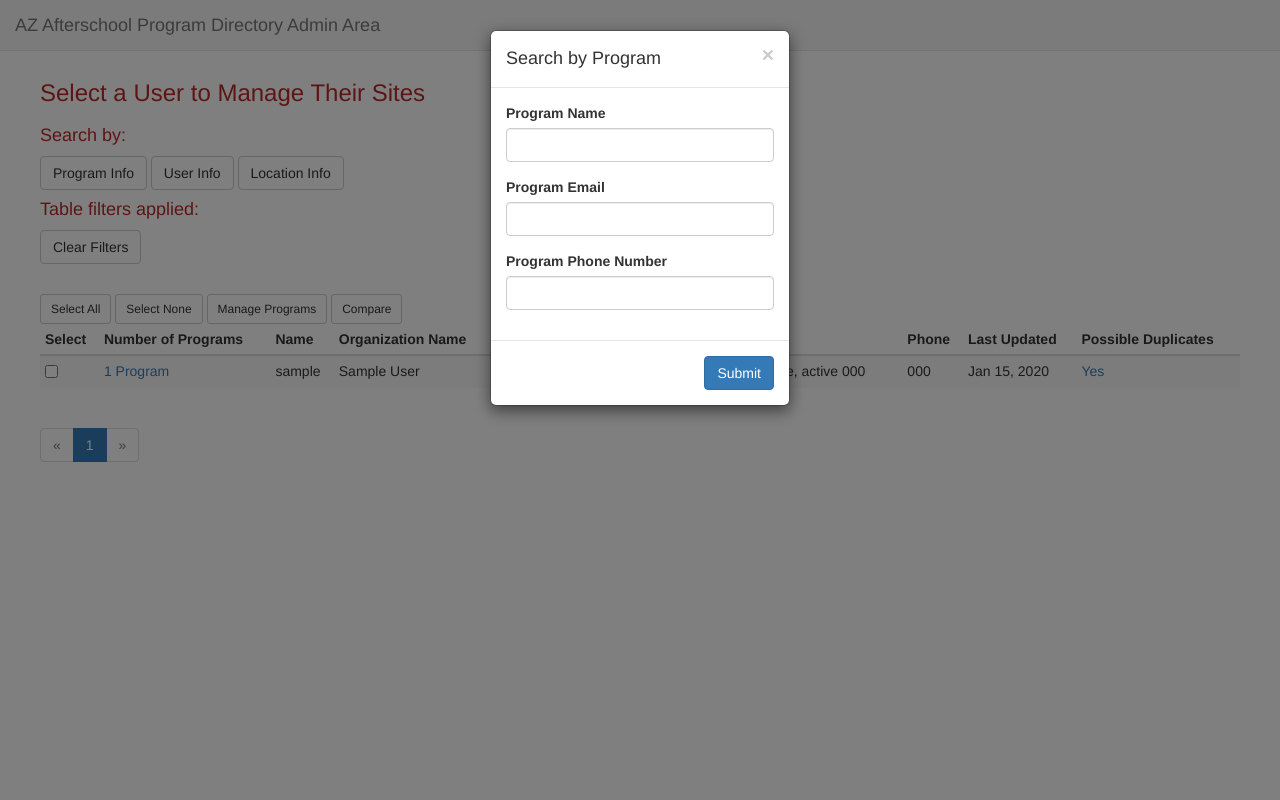
After one commit to NiJeLorg/azcase, a Django app: page /userManagement/ in a window 1280 px wide, after a click on "Program Info". The commit adds this page. Run offline with Django 3.2, Linux system fonts and the light colour scheme; tables that the repository leaves empty hold one stand-in row (values such as "Sample post"); some libraries are stand-ins or nearby versions.

Commit message:
user management

```diff
--- a/azcase/azcase_admin/static/azcase_admin/js/siteUserLocationsTables.js
+++ b/azcase/azcase_admin/static/azcase_admin/js/siteUserLocationsTables.js
@@ -223,6 +223,26 @@ $().ready(new function(){
 
 	}
 
+	// manage users ajax call
+	function runManageAjax(whichTab, siteName, siteEmail, sitePhone, userName, userEmail, userOrgName, locationName, locationAddress, locationCity, locationZip, manage) {
+    	// run ajax call
+		$.ajax({
+	        type: 'GET',
+	        url:  '/' + whichTab + '/?siteName=' + siteName + '&siteEmail=' + siteEmail + '&sitePhone=' + sitePhone + '&userName=' + userName + '&userEmail=' + userEmail + '&userOrgName=' + userOrgName + '&locationName=' + locationName + '&locationAddress=' + locationAddress + '&locationCity=' + locationCity + '&locationZip=' + locationZip + '&manage=' + manage,
+	        success: function(data){
+	        	// reload table
+	            $("."+whichTab+"Wrapper").html(data);
+	            // update sorting
+	           	$.bootstrapSortable(true);
+	           	// re-set listeners
+	           	setListeners();
+
+	        }
+
+	    });
+
+	}
+
 
 	$("#sendEmail").click(function (event) {
 		// check for a message
@@ -285,12 +305,19 @@ $().ready(new function(){
 		// close the modal
     	$('#searchSites').modal('hide');
 
+    	if ($("#tableTabs li").length) {
 	    	// update tables in all tabs
 	    	var whichTab = '';
 	    	$("#tableTabs li").each(function(){
 	    		whichTab = $(this).attr('id');
-    		runAjax(whichTab, siteName, siteEmail, sitePhone, userName, userEmail, userOrgName, locationName, locationAddress, locationCity, locationZip)
+	    		runAjax(whichTab, siteName, siteEmail, sitePhone, userName, userEmail, userOrgName, locationName, locationAddress, locationCity, locationZip);
 	    	});
+    	} else {
+    		// on user managment page, just return users table
+    		var whichTab = 'filterUsers';
+    		var manage = 'True';
+	    	runManageAjax(whichTab, siteName, siteEmail, sitePhone, userName, userEmail, userOrgName, locationName, locationAddress, locationCity, locationZip, manage);
+    	}
 
 
 	});
@@ -325,12 +352,19 @@ $().ready(new function(){
 		// close the modal
     	$('#searchUsers').modal('hide');
 
+    	if ($("#tableTabs li").length) {
 	    	// update tables in all tabs
 	    	var whichTab = '';
 	    	$("#tableTabs li").each(function(){
 	    		whichTab = $(this).attr('id');
-    		runAjax(whichTab, siteName, siteEmail, sitePhone, userName, userEmail, userOrgName, locationName, locationAddress, locationCity, locationZip)
+	    		runAjax(whichTab, siteName, siteEmail, sitePhone, userName, userEmail, userOrgName, locationName, locationAddress, locationCity, locationZip);
 	    	});
+    	} else {
+    		// on user managment page, just return users table
+    		var whichTab = 'filterUsers';
+    		var manage = 'True';
+	    	runManageAjax(whichTab, siteName, siteEmail, sitePhone, userName, userEmail, userOrgName, locationName, locationAddress, locationCity, locationZip, manage);
+    	}
 
 	});
 
@@ -365,12 +399,19 @@ $().ready(new function(){
 		// close the modal
     	$('#searchLocations').modal('hide');
 
+    	if ($("#tableTabs li").length) {
 	    	// update tables in all tabs
 	    	var whichTab = '';
 	    	$("#tableTabs li").each(function(){
 	    		whichTab = $(this).attr('id');
-    		runAjax(whichTab, siteName, siteEmail, sitePhone, userName, userEmail, userOrgName, locationName, locationAddress, locationCity, locationZip)
+	    		runAjax(whichTab, siteName, siteEmail, sitePhone, userName, userEmail, userOrgName, locationName, locationAddress, locationCity, locationZip);
 	    	});
+    	} else {
+    		// on user managment page, just return users table
+    		var whichTab = 'filterUsers';
+    		var manage = 'True';
+	    	runManageAjax(whichTab, siteName, siteEmail, sitePhone, userName, userEmail, userOrgName, locationName, locationAddress, locationCity, locationZip, manage);
+    	}
 
 	});
 
@@ -386,12 +427,19 @@ $().ready(new function(){
 	// clear filters button ajax
 	$(".clearFilters").click(function() {
 
+    	if ($("#tableTabs li").length) {
 	    	// update tables in all tabs
 	    	var whichTab = '';
 	    	$("#tableTabs li").each(function(){
 	    		whichTab = $(this).attr('id');
-    		runAjax(whichTab, '', '', '', '', '', '', '', '', '', '')
+	    		runAjax(whichTab, '', '', '', '', '', '', '', '', '', '');
 	    	});
+    	} else {
+    		// on user managment page, just return users table
+    		var whichTab = 'filterUsers';
+    		var manage = 'True';
+    		runManageAjax(whichTab, '', '', '', '', '', '', '', '', '', '', manage);
+    	}
 
 	});
 
--- a/azcase/azcase_admin/templates/azcase_admin/filter_users.html
+++ b/azcase/azcase_admin/templates/azcase_admin/filter_users.html
@@ -51,11 +51,16 @@
 <div class="row">
     <button type="button" class="btn btn-default btn-sm" id="selectAllUsers">Select All</button>
     <button type="button" class="btn btn-default btn-sm" id="selectNoneUsers">Select None</button>
-    <button type="button" class="btn btn-default btn-sm" id="editUsers">Edit</button>
-    <button type="button" class="btn btn-default btn-sm" id="removeUsers">Remove</button>
-    <button type="button" class="btn btn-default btn-sm" id="compareUsers">Compare</button>
-    <button type="button" class="btn btn-default btn-sm" id="manageUsersData">Manage Programs</button>
-    <button type="button" class="btn btn-default btn-sm" id="emailUsers">Send Email To</button>
+    {% if manage %}
+      <button type="button" class="btn btn-default btn-sm" id="manageUsersData">Manage Programs</button>
+      <button type="button" class="btn btn-default btn-sm" id="compareUsers">Compare</button>
+    {% else %}
+      <button type="button" class="btn btn-default btn-sm" id="editUsers">Edit</button>
+      <button type="button" class="btn btn-default btn-sm" id="removeUsers">Remove</button>
+      <button type="button" class="btn btn-default btn-sm" id="compareUsers">Compare</button>
+      <button type="button" class="btn btn-default btn-sm" id="manageUsersData">Manage Programs</button>
+      <button type="button" class="btn btn-default btn-sm" id="emailUsers">Send Email To</button>
+    {% endif %}
 </div>
 <div id="usersTable" class="row">
   <table class="table table-striped table-condensed sortable">
--- /dev/null
+++ b/azcase/azcase_admin/templates/azcase_admin/userManagementTable.html
@@ -0,0 +1,164 @@
+{% extends 'azcase_admin/base.html' %}
+{% load staticfiles %}
+
+{% block css_block %}
+    <link rel="stylesheet" type="text/css" href="{% static 'azcase_admin/css/bootstrap-sortable.css' %}">
+{% endblock %}
+
+{% block head_js_block %}
+{% endblock %}
+
+
+{% block content %}
+
+    <div class="container">
+      <div class="row">
+        <div class="row">
+          <h3 class="azcase-text-color">Select a User to Manage Their Sites</h3>
+        </div>
+        <div class="row">
+          <h4 class="azcase-text-color">Search by:</h4>
+        </div>
+        <div class="row">
+          <button type="button" class="btn btn-default" data-toggle="modal" data-target="#searchSites">Program Info</button>
+          <button type="button" class="btn btn-default" data-toggle="modal" data-target="#searchUsers">User Info</button>
+          <button type="button" class="btn btn-default" data-toggle="modal" data-target="#searchLocations">Location Info</button>
+        </div>
+        <div class="row">
+          <h4 class="azcase-text-color">Table filters applied:</h4>
+          <button type="button" class="btn btn-default clearFilters">Clear Filters</button>
+        </div>
+        <div class="filterUsersWrapper">
+          {% include 'azcase_admin/filter_users.html' with manage="True" %}
+        </div>
+      </div>
+    </div> <!-- /container -->
+
+
+{% endblock %}
+
+{% block modal_block %}
+<!-- Modal for ajax searching by site-->
+<div class="modal fade" id="searchSites" tabindex="-1" role="dialog" aria-labelledby="searchSitesLabel" aria-hidden="true">
+  <div class="modal-dialog modal-sm">
+    <div class="modal-content">
+      <div class="modal-header">
+        <button type="button" class="close" data-dismiss="modal" aria-label="Close"><span aria-hidden="true">&times;</span></button>
+        <h4 class="modal-title" id="searchSites">Search by Program</h4>
+      </div>
+        <div class="modal-body">
+          <div class="form-group">
+            <label for="siteName">Program Name</label>
+            <input type="text" class="form-control" name="siteName" id="siteName">
+          </div>
+          <div class="form-group">
+            <label for="siteEmail">Program Email</label>
+            <input type="email" class="form-control" name="siteEmail" id="siteEmail">
+          </div>
+          <div class="form-group">
+            <label for="sitePhone">Program Phone Number</label>
+            <input type="text" class="form-control" name="sitePhone" id="sitePhone">
+          </div>
+        </div>
+        <div class="modal-footer">
+          <button type="button" class="btn btn-primary" id="submitSearchSites">Submit</button>
+        </div>
+    </div>
+  </div>
+</div>
+
+<!-- Modal for ajax searching by user-->
+<div class="modal fade" id="searchUsers" tabindex="-1" role="dialog" aria-labelledby="searchUsersLabel" aria-hidden="true">
+  <div class="modal-dialog modal-sm">
+    <div class="modal-content">
+      <div class="modal-header">
+        <button type="button" class="close" data-dismiss="modal" aria-label="Close"><span aria-hidden="true">&times;</span></button>
+        <h4 class="modal-title" id="searchUsersLabel">Search by User</h4>
+      </div>
+        <div class="modal-body">
+          <div class="form-group">
+            <label for="userName">User Name</label>
+            <input type="text" class="form-control" name="userName" id="userName">
+          </div>
+          <div class="form-group">
+            <label for="userEmail">User Email</label>
+            <input type="email" class="form-control" name="userEmail" id="userEmail">
+          </div>
+          <div class="form-group">
+            <label for="userOrgName">User Organization Name</label>
+            <input type="text" class="form-control" name="userOrgName" id="userOrgName">
+          </div>
+        </div>
+        <div class="modal-footer">
+          <button type="button" class="btn btn-primary" id="submitSearchUsers">Submit</button>
+        </div>
+    </div>
+  </div>
+</div>
+
+<!-- Modal for ajax searching by location-->
+<div class="modal fade" id="searchLocations" tabindex="-1" role="dialog" aria-labelledby="searchLocationsLabel" aria-hidden="true">
+  <div class="modal-dialog modal-sm">
+    <div class="modal-content">
+      <div class="modal-header">
+        <button type="button" class="close" data-dismiss="modal" aria-label="Close"><span aria-hidden="true">&times;</span></button>
+        <h4 class="modal-title" id="searchLocationsLabel">Search by Location</h4>
+      </div>
+        <div class="modal-body">
+          <div class="form-group">
+            <label for="locationName">Location Name</label>
+            <input type="text" class="form-control" name="locationName" id="locationName">
+          </div>
+          <div class="form-group">
+            <label for="locationAddress">Address</label>
+            <input type="text" class="form-control" name="locationAddress" id="locationAddress">
+          </div>
+          <div class="form-group">
+            <label for="locationCity">City</label>
+            <input type="text" class="form-control" name="locationCity" id="locationCity">
+          </div>
+          <div class="form-group">
+            <label for="locationZip">Zip Code</label>
+            <input type="text" class="form-control" name="locationZip" id="locationZip">
+          </div>
+        </div>
+        <div class="modal-footer">
+          <button type="button" class="btn btn-primary" id="submitSearchLocations">Submit</button>
+        </div>
+    </div>
+  </div>
+</div>
+
+<!-- Modal for emailing selected users-->
+<div class="modal fade" id="emailUsersModal" tabindex="-1" role="dialog" aria-labelledby="emailUsersTitle" aria-hidden="true">
+  <div class="modal-dialog">
+    <div class="modal-content">
+      <div class="modal-header">
+        <button type="button" class="close" data-dismiss="modal" aria-label="Close"><span aria-hidden="true">&times;</span></button>
+        <h4 class="modal-title" id="emailUsersTitle">Send email to users</h4>
+      </div>
+        <div class="modal-body">
+          <div id="numRecipients"></div>
+          <div class="form-group">
+            <label for="userSubject">Subject</label>
+            <input type="text" class="form-control"name="userSubject" id="userSubject" />
+          </div>
+          <div class="form-group">
+            <label for="userMessage">Message</label>
+            <textarea class="form-control" rows="5" name="userMessage" id="userMessage"></textarea>
+          </div>
+        </div>
+        <div class="modal-footer">
+          <input id="sendEmail" class="btn btn-primary" type="submit" value="Send">
+        </div>
+    </div>
+  </div>
+</div>
+
+{% endblock %}
+
+{% block js_block %}
+  <script type="text/javascript" src="{% static 'azcase_admin/js/bootstrap-sortable.js' %}"></script>
+  <script type="text/javascript" src="{% static 'azcase_admin/js/moment.min.js' %}"></script>
+  <script type="text/javascript" src="{% static 'azcase_admin/js/siteUserLocationsTables.js' %}"></script>
+{% endblock %}
--- a/azcase/azcase_admin/urls.py
+++ b/azcase/azcase_admin/urls.py
@@ -35,6 +35,7 @@ urlpatterns = patterns('',
     url(r'^duplicateLocations/$', views.duplicateLocations, name='duplicateLocations'),
     url(r'^duplicateLocation/$', views.duplicateLocation, name='duplicateLocation'),
     url(r'^markNotDuplicateLocation/$', views.markNotDuplicateLocation, name='markNotDuplicateLocation'),
+    url(r'^userManagement/$', views.userManagement, name='userManagement'),
     url(r'^manageUsersData/$', views.manageUsersData, name='manageUsersData'),
     url(r'^customReports/$', views.customReports, name='customReports'),
 )
--- a/azcase/azcase_admin/views.py
+++ b/azcase/azcase_admin/views.py
@@ -292,6 +292,263 @@ def sitesUsersLocations(request):
 
 	return render(request, 'azcase_admin/siteUserLocationsTables.html', context_dict)
 
+def userManagement(request):
+	# what method are we using?
+	if request.method == 'GET':
+		# get search terms for pagination
+		siteName = request.GET.get("siteName","")
+		siteEmail = request.GET.get("siteEmail","")
+		sitePhone = request.GET.get("sitePhone","")
+		userName = request.GET.get("userName","")
+		userEmail = request.GET.get("userEmail","")
+		userOrgName = request.GET.get("userOrgName","")
+		locationName = request.GET.get("locationName","")
+		locationAddress = request.GET.get("locationAddress","")
+		locationCity = request.GET.get("locationCity","")
+		locationZip = request.GET.get("locationZip","")
+		programPage = request.GET.get('programPage',"")
+		userPage = request.GET.get('userPage',"")
+		locationPage = request.GET.get('locationPage',"")
+	elif request.method == 'POST':
+		# get search terms if any entered
+		siteName = request.POST.get("siteName","")
+		siteEmail = request.POST.get("siteEmail","")
+		sitePhone = request.POST.get("sitePhone","")
+		userName = request.POST.get("userName","")
+		userEmail = request.POST.get("userEmail","")
+		userOrgName = request.POST.get("userOrgName","")
+		locationName = request.POST.get("locationName","")
+		locationAddress = request.POST.get("locationAddress","")
+		locationCity = request.POST.get("locationCity","")
+		locationZip = request.POST.get("locationZip","")
+		programPage = request.POST.get('programPage',"")
+		userPage = request.POST.get('userPage',"")
+		locationPage = request.POST.get('locationPage',"")
+
+	# add keyword queries here; using Q for custom AND queries
+	# site queries
+	if siteName != '':
+		siteNameQuery = Q(name__icontains=siteName)
+	else:
+		siteNameQuery = Q()
+
+	if siteEmail != '':
+		siteEmailQuery = Q(email__icontains=siteEmail)
+	else:
+		siteEmailQuery = Q()
+
+	if sitePhone != '':
+		sitePhoneQuery = Q(phone__icontains=sitePhone)
+	else:
+		sitePhoneQuery = Q()
+
+	# user queries
+	if userName != '':
+		userNameQuery = Q(username__icontains=userName)
+	else:
+		userNameQuery = Q()
+
+	if userEmail != '':
+		userEmailQuery = Q(useremail__icontains=userEmail)
+	else:
+		userEmailQuery = Q()
+
+	if userOrgName != '':
+		userOrgNameQuery = Q(orgname__icontains=userOrgName)
+	else:
+		userOrgNameQuery = Q()
+
+	# location queries
+	if locationName != '':
+		locationNameQuery = Q(name__icontains=locationName)
+	else:
+		locationNameQuery = Q()
+
+	if locationAddress != '':
+		locationAddressQuery = Q(address__icontains=locationAddress)
+	else:
+		locationAddressQuery = Q()
+
+	if locationCity != '':
+		locationCityQuery = Q(city__icontains=locationCity)
+	else:
+		locationCityQuery = Q()
+
+	if locationZip != '':
+		locationZipQuery = Q(zip__icontains=locationZip)
+	else:
+		locationZipQuery = Q()
+
+	# if sites searched, then apply that search to users and locations
+	if siteName != '' or siteEmail != '' or sitePhone != '':
+		# site query
+		siteQuery = siteNameQuery & siteEmailQuery & sitePhoneQuery
+		# get list of siteIDs and select only the users/locations that match
+		siteIds = azcase_sites.objects.filter(siteQuery).values('siteid')
+		userIds_list = azcase_user_sites_junction.objects.filter(siteid__in=siteIds).values_list('userid', flat=True)
+		locationIds_list = azcase_sites_locations_junction.objects.filter(siteid__in=siteIds).values_list('locationid', flat=True)
+		#add these to queries for users and locations
+		userInSiteQuery = Q(userid__in=userIds_list)
+		locationInSiteQuery = Q(locationid__in=locationIds_list)
+
+	else:
+		userInSiteQuery = Q()
+		locationInSiteQuery = Q()
+
+	# if user searched, then apply that search to sites and locations
+	if userName != '' or userEmail != '' or userOrgName != '':
+		# user query
+		userQuery = userNameQuery & userEmailQuery & userOrgNameQuery
+		# get list of userIDs and select only the sites/locations that match
+		userIds = azcase_users.objects.filter(userQuery).values('userid')
+		siteIds_list = azcase_user_sites_junction.objects.filter(userid__in=userIds).values_list('siteid', flat=True)
+		locationIds_list = azcase_sites_locations_junction.objects.filter(siteid__in=siteIds_list).values_list('locationid', flat=True)
+		#add these to queries for users and locations
+		siteInUserQuery = Q(siteid__in=siteIds_list)
+		locationInUserQuery = Q(locationid__in=locationIds_list)
+
+	else:
+		siteInUserQuery = Q()
+		locationInUserQuery = Q()
+
+	# if location searched, then apply that search to sites and users
+	if locationName != '' or locationAddress != '' or locationCity != '' or locationZip != '':
+		# location query
+		locationQuery = locationNameQuery & locationAddressQuery & locationCityQuery & locationZipQuery
+		# get list of locationIDs and select only the sites/users that match
+		locationIds = azcase_locations.objects.filter(locationQuery).values('locationid')
+		siteIds_list = azcase_sites_locations_junction.objects.filter(locationid__in=locationIds).values_list('siteid', flat=True)
+		userIds_list = azcase_user_sites_junction.objects.filter(siteid__in=siteIds_list).values_list('userid', flat=True)
+		#add these to queries for users and locations
+		siteInLocationQuery = Q(siteid__in=siteIds_list)
+		userInLocationQuery = Q(userid__in=userIds_list)
+
+	else:
+		siteInLocationQuery = Q()
+		userInLocationQuery = Q()
+
+	# site query
+	siteQuery = siteNameQuery & siteEmailQuery & sitePhoneQuery & siteInUserQuery & siteInLocationQuery
+
+	# user query
+	userQuery = userNameQuery & userEmailQuery & userOrgNameQuery & userInSiteQuery & userInLocationQuery
+
+	# location query
+	locationQuery = locationNameQuery & locationAddressQuery & locationCityQuery & locationZipQuery & locationInSiteQuery & locationInUserQuery
+
+	#get sites
+	site_list = azcase_sites.objects.filter(siteQuery).order_by('name')
+	sitePaginator = Paginator(site_list, 50) # show a table of 50
+	site_number_of_pages = sitePaginator.num_pages
+
+	try:
+		sites = sitePaginator.page(programPage)
+	except PageNotAnInteger:
+		# If page is not an integer, deliver first page.
+		sites = sitePaginator.page(1)
+	except EmptyPage:
+		# If page is out of range (e.g. 9999), deliver last page of results.
+		sites = sitePaginator.page(sitePaginator.num_pages)
+
+	for site in sites:
+		# format ages served
+		site.agesserved = formatAge(site.age5, site.age6, site.age7, site.age8, site.age9, site.age10, site.age11, site.age12, site.age13, site.age14, site.age15, site.age16, site.age17, site.age18)
+		# find out if possible duplicates
+		siteDupLookup1 = Q(siteid1__exact=site.siteid)
+		siteDupLookup2 = Q(siteid2__exact=site.siteid)
+
+		siteDupsCount = azcase_sites_duplicates.objects.filter(siteDupLookup1 | siteDupLookup2).count()
+
+		if siteDupsCount > 0:
+			site.duplicate = True
+		else:
+			site.duplicate = False
+
+	#get users
+	user_list = azcase_users.objects.filter(userQuery).order_by('username')
+	userPaginator = Paginator(user_list, 50) # show a table of 50
+	user_number_of_pages = userPaginator.num_pages
+
+	try:
+		userObjects = userPaginator.page(userPage)
+	except PageNotAnInteger:
+		# If page is not an integer, deliver first page.
+		userObjects = userPaginator.page(1)
+	except EmptyPage:
+		# If page is out of range (e.g. 9999), deliver last page of results.
+		userObjects = userPaginator.page(userPaginator.num_pages)
+
+	# get the number of sites attached to each user
+	for userObject in userObjects:
+		siteCount = azcase_user_sites_junction.objects.filter(userid__exact=userObject.userid).count()
+		if siteCount == 0:
+			userObject.siteCount = 'No Programs'
+		elif siteCount == 1:
+			siteIds = azcase_user_sites_junction.objects.filter(userid__exact=userObject.userid).values('siteid')
+			userObject.sitesUsers = azcase_sites.objects.filter(siteid__in=siteIds)
+			userObject.siteCount = str(siteCount) + ' Program'
+		else:
+			siteIds = azcase_user_sites_junction.objects.filter(userid__exact=userObject.userid).values('siteid')
+			userObject.sitesUsers = azcase_sites.objects.filter(siteid__in=siteIds)
+			userObject.siteCount = str(siteCount) + ' Programs'
+
+		# find out if possible duplicates
+		userDupLookup1 = Q(userid1__exact=userObject.userid)
+		userDupLookup2 = Q(userid2__exact=userObject.userid)
+
+		userDupsCount = azcase_users_duplicates.objects.filter(userDupLookup1 | userDupLookup2).count()
+
+		if userDupsCount > 0:
+			userObject.duplicate = True
+		else:
+			userObject.duplicate = False
+
+	#get locations
+	locations_list = azcase_locations.objects.filter(locationQuery).order_by('name')
+	locationPaginator = Paginator(locations_list, 50) # show a table of 50
+	location_number_of_pages = locationPaginator.num_pages
+
+	try:
+		locations = locationPaginator.page(locationPage)
+	except PageNotAnInteger:
+		# If page is not an integer, deliver first page.
+		locations = locationPaginator.page(1)
+	except EmptyPage:
+		# If page is out of range (e.g. 9999), deliver last page of results.
+		locations = locationPaginator.page(locationPaginator.num_pages)
+
+	# get the number of sites attached to each location
+	for location in locations:
+		siteCount = azcase_sites_locations_junction.objects.filter(locationid__exact=location.locationid).count()
+		if siteCount == 0:
+			location.siteCount = 'No Programs'
+		elif siteCount == 1:
+			siteIds = azcase_sites_locations_junction.objects.filter(locationid__exact=location.locationid).values('siteid')
+			location.sitesLocation = azcase_sites.objects.filter(siteid__in=siteIds)
+			location.siteCount = str(siteCount) + ' Program'
+		else:
+			siteIds = azcase_sites_locations_junction.objects.filter(locationid__exact=location.locationid).values('siteid')
+			location.sitesLocation = azcase_sites.objects.filter(siteid__in=siteIds)
+			location.siteCount = str(siteCount) + ' Programs'
+
+		# find out if possible duplicates
+		locationDupLookup1 = Q(locationid1__exact=location.locationid)
+		locationDupLookup2 = Q(locationid2__exact=location.locationid)
+
+		locationDupsCount = azcase_locations_duplicates.objects.filter(locationDupLookup1 | locationDupLookup2).count()
+
+		if locationDupsCount > 0:
+			location.duplicate = True
+		else:
+			location.duplicate = False
+
+
+	context_dict = {'sites':sites, 'userObjects': userObjects, 'locations': locations, 'siteName': siteName, 'siteEmail': siteEmail, 'sitePhone': sitePhone, 'userName': userName, 'userEmail': userEmail, 'userOrgName':userOrgName, 'locationName': locationName, 'locationAddress': locationAddress, 'locationCity': locationCity, 'locationZip': locationZip, 'site_number_of_pages':site_number_of_pages, 'user_number_of_pages':user_number_of_pages, 'location_number_of_pages': location_number_of_pages, 'programPage': programPage, 'userPage': userPage, 'locationPage': locationPage}
+
+	return render(request, 'azcase_admin/userManagementTable.html', context_dict)
+
+
+
 
 def filterSites(request):
 
@@ -439,6 +696,9 @@ def filterUsers(request):
 	locationCity = request.GET.get("locationCity","")
 	locationZip = request.GET.get("locationZip","")
 
+	manage = request.GET.get("manage","")
+
+
 	# add keyword queries here; using Q for OR queries
 	if userName != '':
 		userNameQuery = Q(username__icontains=userName)
@@ -562,7 +822,7 @@ def filterUsers(request):
 			userObject.duplicate = False
 
 
-	context_dict = {'userObjects':userObjects, 'siteName': siteName, 'siteEmail': siteEmail, 'sitePhone': sitePhone, 'userName': userName, 'userEmail': userEmail, 'userOrgName':userOrgName, 'locationName': locationName, 'locationAddress': locationAddress, 'locationCity': locationCity, 'locationZip': locationZip, 'user_number_of_pages':user_number_of_pages}
+	context_dict = {'userObjects':userObjects, 'siteName': siteName, 'siteEmail': siteEmail, 'sitePhone': sitePhone, 'userName': userName, 'userEmail': userEmail, 'userOrgName':userOrgName, 'locationName': locationName, 'locationAddress': locationAddress, 'locationCity': locationCity, 'locationZip': locationZip, 'user_number_of_pages':user_number_of_pages, 'manage': manage}
 
 	return render(request, 'azcase_admin/filter_users.html', context_dict)
 
```
Also changed, not shown: azcase/azcase_admin/templates/azcase_admin/index.html (+34 -1 lines), 2 other files. Lines whose indentation alone changed are shown as unchanged.
